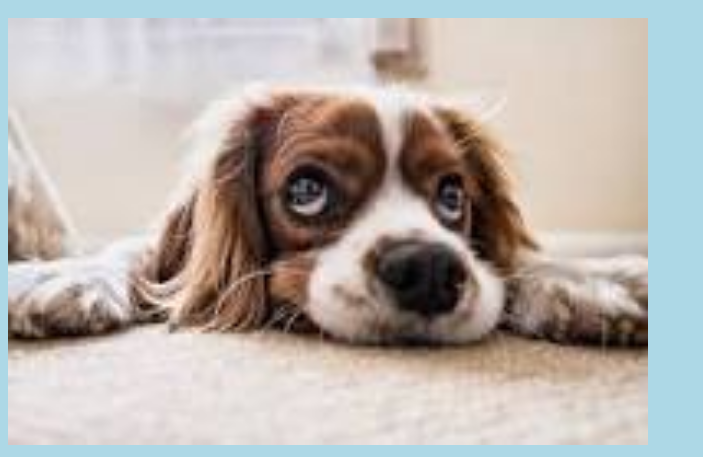
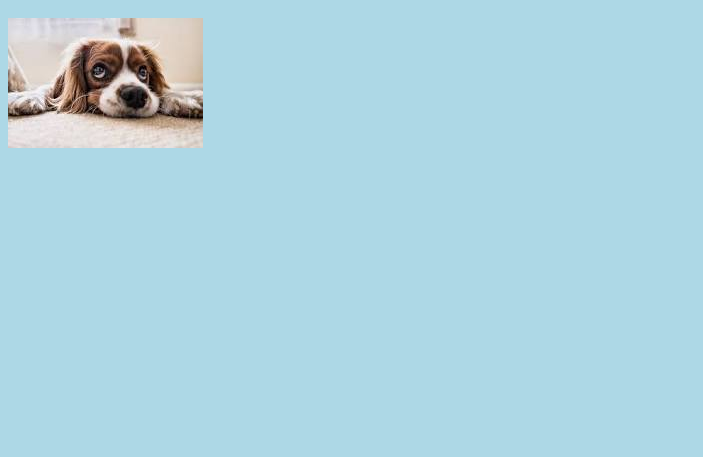
Before and after one commit to Vedantgotra/hello-world, a plain HTML site: page index.html in a window 1280 px wide. Shown: the part 452-909 px from the top of the page, without its empty margins (0-703 px from the left). After the commit the page ends 800 px from the top, so only its background shows below. Drawn offline with Linux system fonts and the light colour scheme.

Commit message:
Revert "update size of image"
This reverts commit 05500f811804d18c22494be655777543572284b9.

```diff
--- a/index.html
+++ b/index.html
@@ -14,6 +14,6 @@
 <h1>what can we do </h1>
 <h1>this all i done in the emergentcy branch</h1>
 <h1>hello what can i do </h1>
-<img src="download.jpeg" alt="dog" style="width:100%;max-width:640px">
+<img src="download.jpeg" alt="dog">
 </body>
 </html>
```
